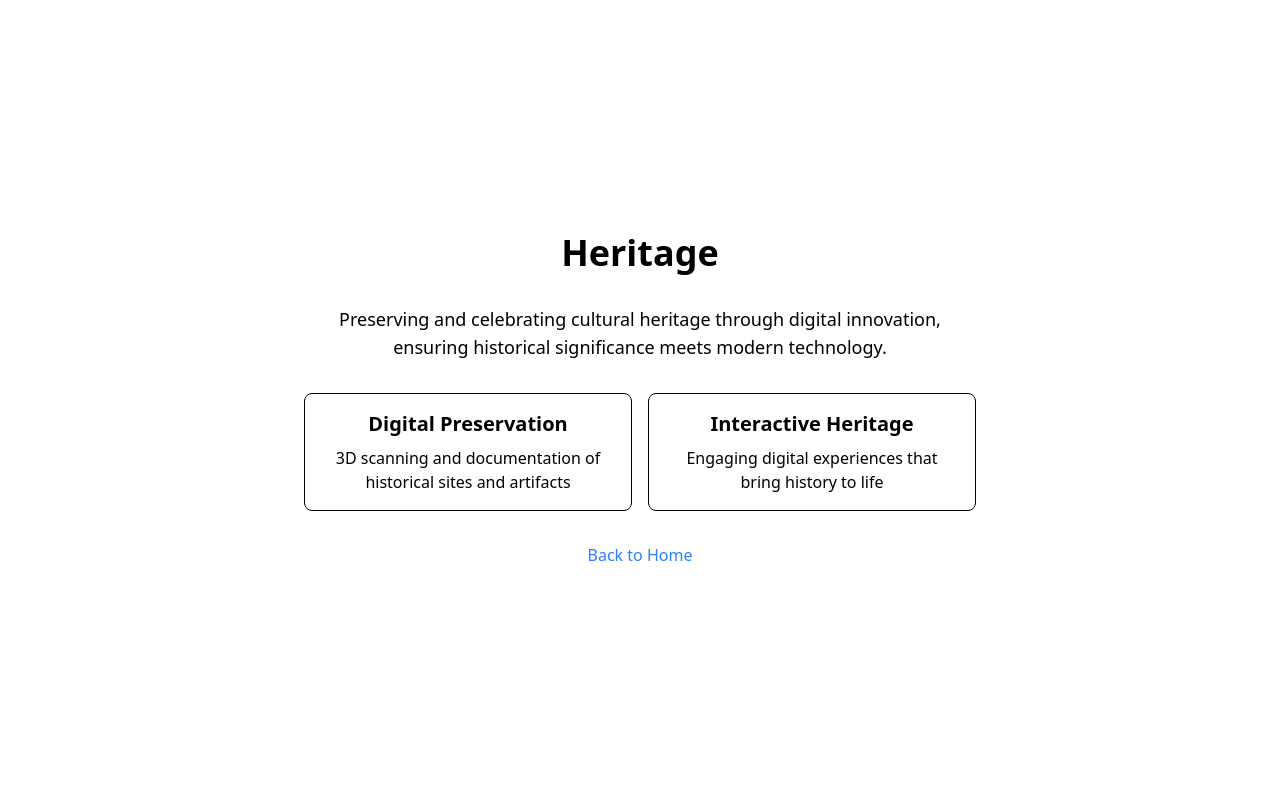
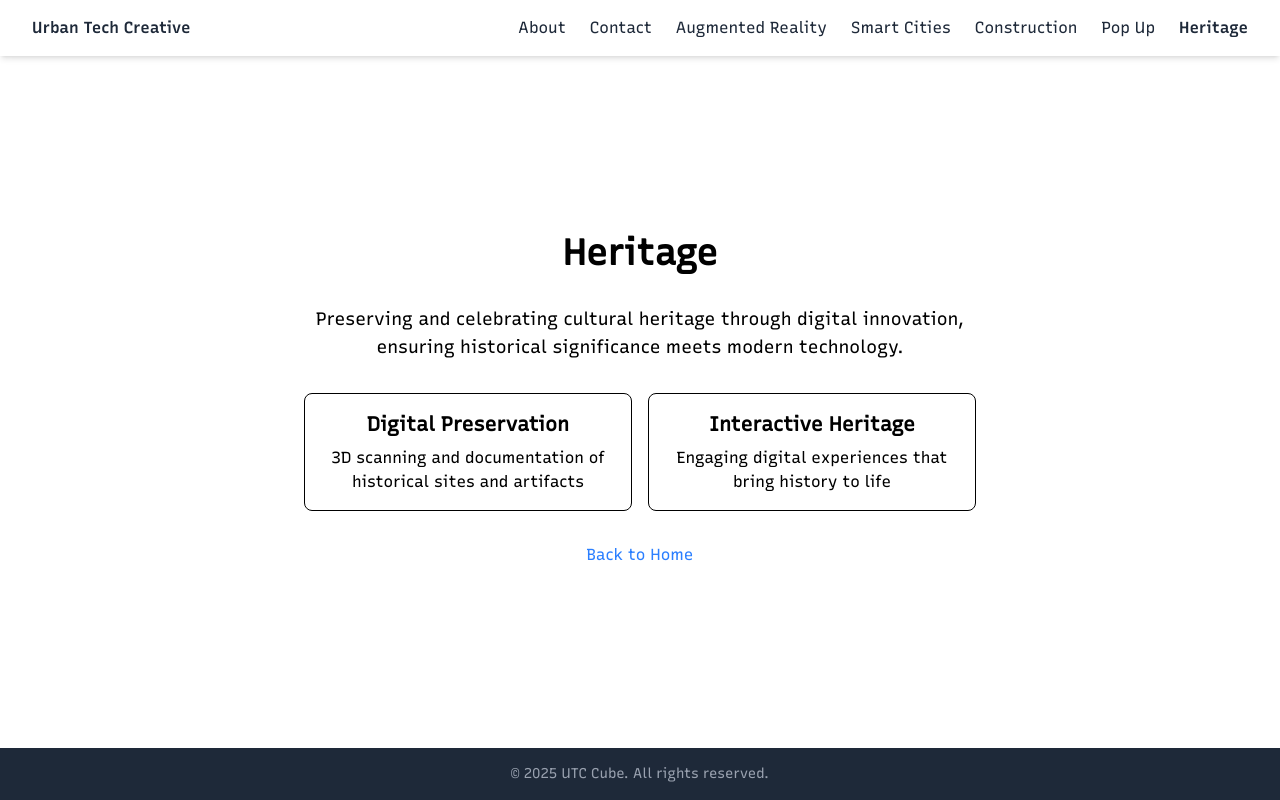
Before and after one commit to hortfrancis/utc-cube-poc-01, a React (Vite) app: page /heritage in a window 1280 px wide. Built offline with nearby package versions, Linux system fonts and the light colour scheme.

Commit message:
feat: Add variable webfont - Add Recursive as a local .woff - Fix site vertical layout to fit in viewport

```diff
--- a/index.html
+++ b/index.html
@@ -3,7 +3,7 @@
   <head>
     <meta charset="UTF-8" />
     <meta name="viewport" content="width=device-width, initial-scale=1.0" />
-    <title>Vite + React + TS</title>
+    <title>UTC Cube PoC 01</title>
   </head>
   <body>
     <div id="root"></div>
--- a/src/App.tsx
+++ b/src/App.tsx
@@ -7,10 +7,15 @@ import SmartCities from './pages/SmartCities'
 import Construction from './pages/Construction'
 import PopUp from './pages/PopUp'
 import Heritage from './pages/Heritage'
+import Header from './components/Header/Header'
+import Footer from './components/Footer'
 
 function App() {
   return (
     <Router>
+      <div className="min-h-screen flex flex-col">
+        <Header />
+        <main className="">
           <Routes>
             <Route path="/" element={<Home />} />
             <Route path="/about" element={<About />} />
@@ -21,6 +26,9 @@ function App() {
             <Route path="/pop-up" element={<PopUp />} />
             <Route path="/heritage" element={<Heritage />} />
           </Routes>
+        </main>
+        <Footer />
+      </div>
     </Router>
   )
 }
--- a/src/components/Cube/Cube.css
+++ b/src/components/Cube/Cube.css
@@ -27,7 +27,7 @@
 .cube-face {
   backface-visibility: visible;
   transform-origin: center;
-  font-size: calc(var(--cube-size) / 10);
+  font-size: calc(var(--cube-size) / 8);
   color: black;
 }
 
--- a/src/components/Cube/Cube.tsx
+++ b/src/components/Cube/Cube.tsx
@@ -9,31 +9,31 @@ export default function Cube() {
         {/* Top face */}
         <div className="cube-face top absolute w-full h-full bg-yellow-500 flex items-center justify-center text-white font-bold">
           <div className="text-center">
-            Heritage
+            Augmented <br /> Reality
           </div>
         </div>
         {/* Front face */}
         <div className="cube-face front absolute w-full h-full bg-blue-500 flex items-center justify-center text-white font-bold">
           <div className="text-center">
-            Augmented <br /> Reality
-          </div>
-        </div>
-        {/* Back face */}
-        <div className="cube-face back absolute w-full h-full bg-green-500 flex items-center justify-center text-white font-bold">
-          <div className="text-center">
             Smart Cities
-          </div>
-        </div>
-        {/* Right face */}
-        <div className="cube-face right absolute w-full h-full bg-purple-500 flex items-center justify-center text-white font-bold">
-          <div className="text-center">
-            Build
           </div>
         </div>
         {/* Left face */}
         <div className="cube-face left absolute w-full h-full bg-red-500 flex items-center justify-center text-white font-bold">
           <div className="text-center">
             Pop-Up
+          </div>
+        </div>
+        {/* Right face */}
+        <div className="cube-face right absolute w-full h-full bg-purple-500 flex items-center justify-center text-white font-bold">
+          <div className="text-center">
+            Construction
+          </div>
+        </div>
+        {/* Back face */}
+        <div className="cube-face back absolute w-full h-full bg-green-500 flex items-center justify-center text-white font-bold">
+          <div className="text-center">
+            Heritage
           </div>
         </div>
         {/* Bottom face */}
--- /dev/null
+++ b/src/components/Footer.tsx
@@ -0,0 +1,17 @@
+import React from 'react';
+
+const Footer: React.FC = () => {
+  const currentYear = new Date().getFullYear();
+
+  return (
+    <footer className="fixed bottom-0 bg-gray-800 text-white py-4 px-4 w-full">
+      <div className="max-w-7xl mx-auto">
+        <div className="text-center">
+          <p className="text-gray-400 text-sm">&copy; {currentYear} UTC Cube. All rights reserved.</p>
+        </div>
+      </div>
+    </footer>
+  );
+};
+
+export default Footer;
--- /dev/null
+++ b/src/components/Header/Header.tsx
@@ -0,0 +1,28 @@
+import React from 'react';
+import { Link, useLocation } from 'react-router-dom';
+import NavLink from './NavLink';
+
+const Header: React.FC = () => {
+  const location = useLocation();
+
+  return (
+    <header className="flex justify-between items-center px-4 md:px-8 py-4 bg-white shadow-md fixed w-full top-0 z-50">
+      <div className="logo">
+        <Link to="/" className="text-1xl text-gray-800 no-underline" style={{ fontVariationSettings: '"wght" 600' }}>Urban Tech Creative</Link>
+      </div>
+      <nav className="nav-menu">
+        <ul className="flex flex-col md:flex-row m-0 p-0 list-none">
+          <NavLink to="/about" isActive={location.pathname === '/about'}>About</NavLink>
+          <NavLink to="/contact" isActive={location.pathname === '/contact'}>Contact</NavLink>
+          <NavLink to="/augmented-reality" isActive={location.pathname === '/augmented-reality'}>Augmented Reality</NavLink>
+          <NavLink to="/smart-cities" isActive={location.pathname === '/smart-cities'}>Smart Cities</NavLink>
+          <NavLink to="/construction" isActive={location.pathname === '/construction'}>Construction</NavLink>
+          <NavLink to="/pop-up" isActive={location.pathname === '/pop-up'}>Pop Up</NavLink>
+          <NavLink to="/heritage" isActive={location.pathname === '/heritage'}>Heritage</NavLink>
+        </ul>
+      </nav>
+    </header>
+  );
+};
+
+export default Header;
--- /dev/null
+++ b/src/components/Header/NavLink.tsx
@@ -0,0 +1,24 @@
+import React from 'react';
+import { Link } from 'react-router-dom';
+
+interface NavLinkProps {
+  to: string;
+  children: React.ReactNode;
+  isActive?: boolean;
+}
+
+const NavLink: React.FC<NavLinkProps> = ({ to, children, isActive = false }) => {
+  return (
+    <li className="my-2 md:my-0 md:ml-6 text-center">
+      <Link
+        to={to}
+        className="text-gray-800 no-underline hover:text-blue-500 transition-colors"
+        style={{ fontVariationSettings: `"wght" ${isActive ? 600 : 400}` }}
+      >
+        {children}
+      </Link>
+    </li>
+  );
+};
+
+export default NavLink;
--- a/src/index.css
+++ b/src/index.css
@@ -1 +1,13 @@
-@import 'tailwindcss';
+@import "tailwindcss";
+
+@font-face {
+  font-family: "Recursive";
+  src: url("/fonts/Recursive_VF_1.085.woff2") format("woff2");
+  font-weight: normal;
+  font-style: normal;
+  font-display: swap;
+}
+
+body {
+  font-family: "Recursive", sans-serif;
+}
--- a/src/pages/Home.tsx
+++ b/src/pages/Home.tsx
@@ -1,10 +1,13 @@
-
-import Cube from '../components/Cube/Cube'
+import Cube from '../components/Cube/Cube';
 
 export default function Home() {
   return (
-    <div className="flex flex-col items-center justify-center min-h-screen p-4">
+    <div className="flex flex-col items-center justify-center h-screen p-4">
       <Cube />
+
+      {/* <div style={{ fontVariationSettings: '"wght" 600' }}>
+        Test text
+      </div> */}
     </div>
   )
 }
```
Also changed, not shown: public/fonts/Recursive_VF_1.085.woff2 (added). Lines whose indentation alone changed are shown as unchanged.
